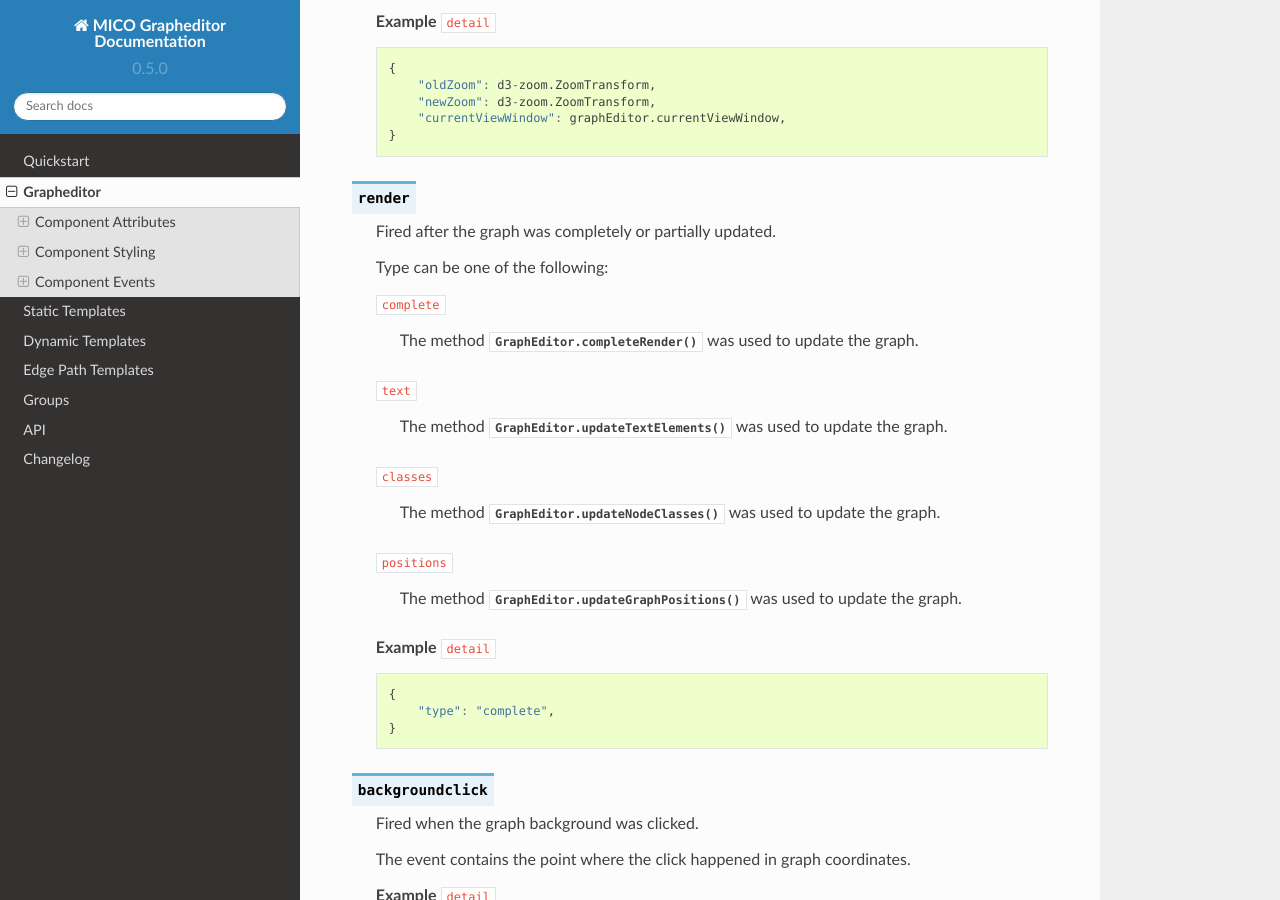
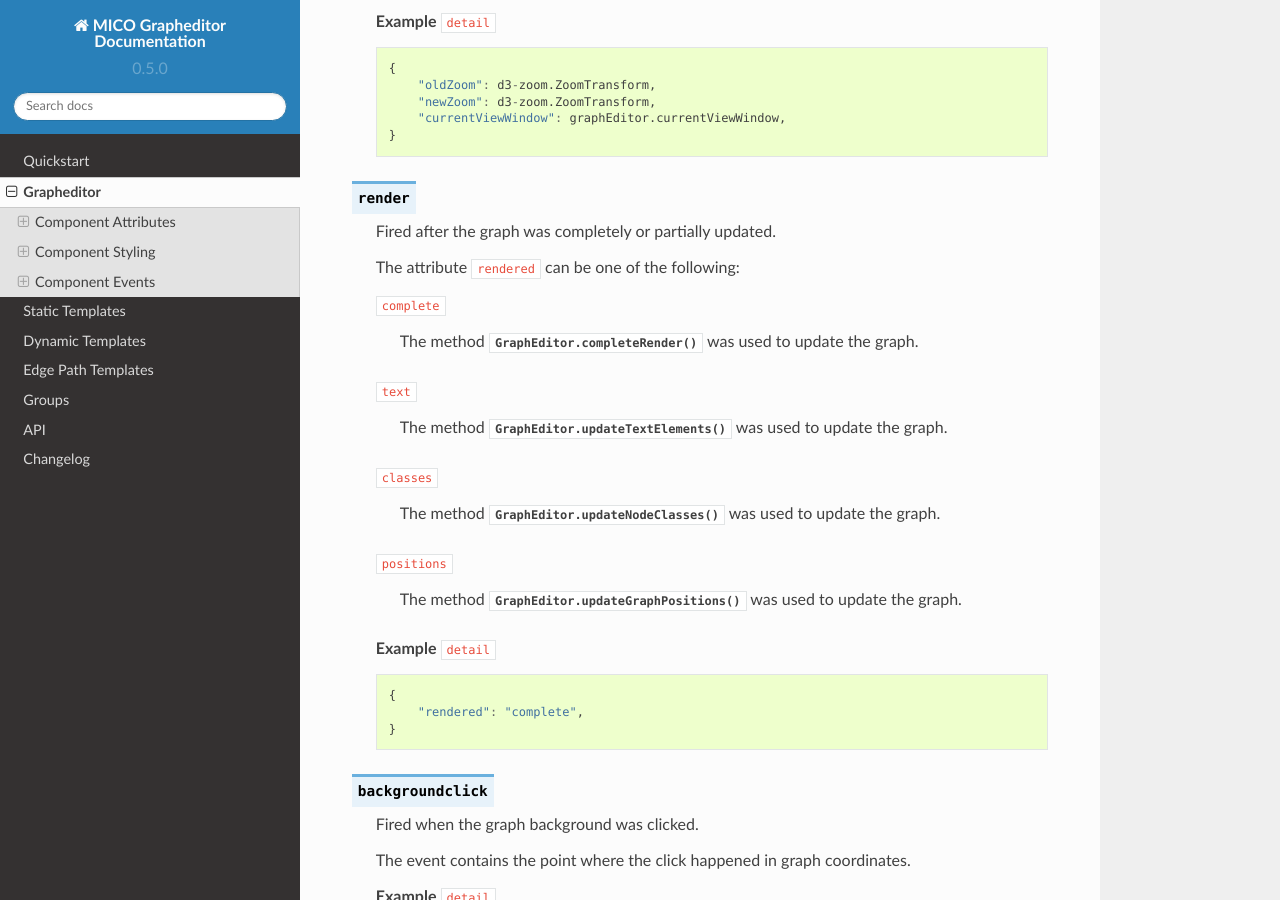
Before and after one commit to UST-MICO/grapheditor, a Sphinx documentation site: the page built from docs/grapheditor.rst, in a window 1280 px wide and 900 px high, scrolled down 8532 px. Built offline with Sphinx 7.4.7 and the Read the Docs theme 2.0.0, drawn with Linux system fonts in a browser that asks for light colours; formulas are drawn with MathJax 3.

Commit message:
Fix wrong documentation for 'render' event

```diff
--- a/docs/grapheditor.rst
+++ b/docs/grapheditor.rst
@@ -425,7 +425,7 @@ The graph component uses `custom events <https://developer.mozilla.org/en-US/doc
 
     Fired after the graph was completely or partially updated.
 
-    Type can be one of the following:
+    The attribute ``rendered`` can be one of the following:
 
     ``complete``
 
@@ -448,7 +448,7 @@ The graph component uses `custom events <https://developer.mozilla.org/en-US/doc
     .. code-block:: ts
 
         {
-            "type": "complete",
+            "rendered": "complete",
         }
 
 .. describe:: backgroundclick
```
